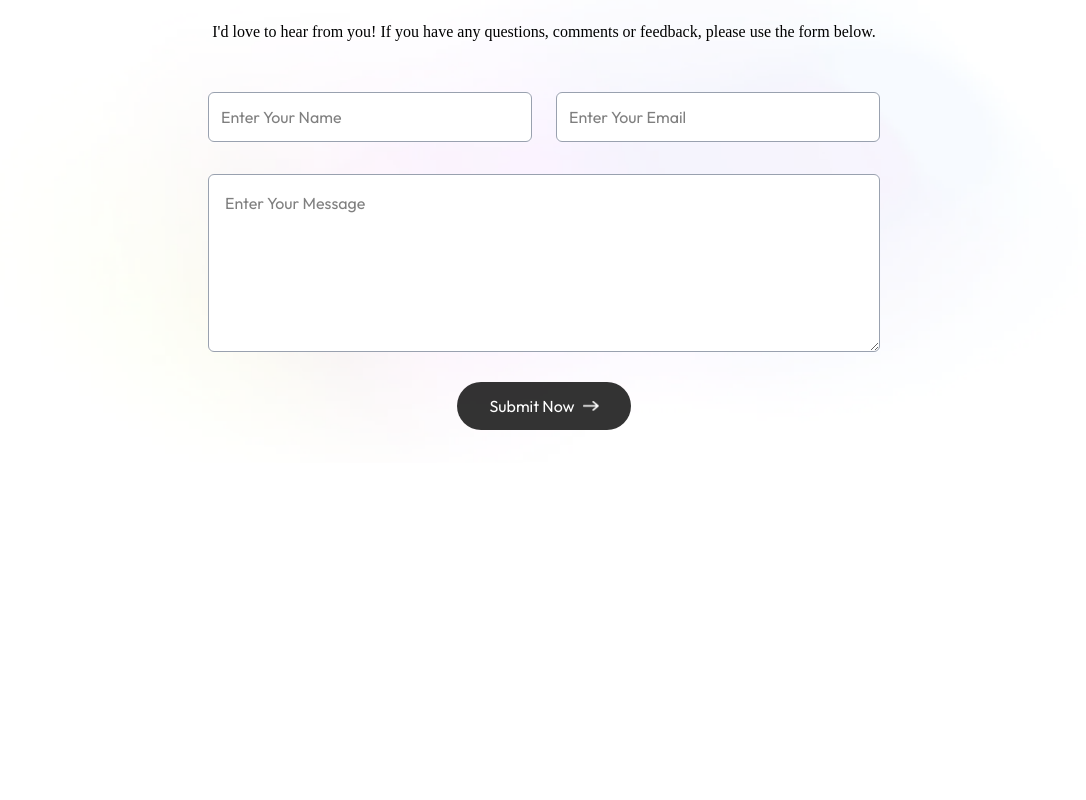
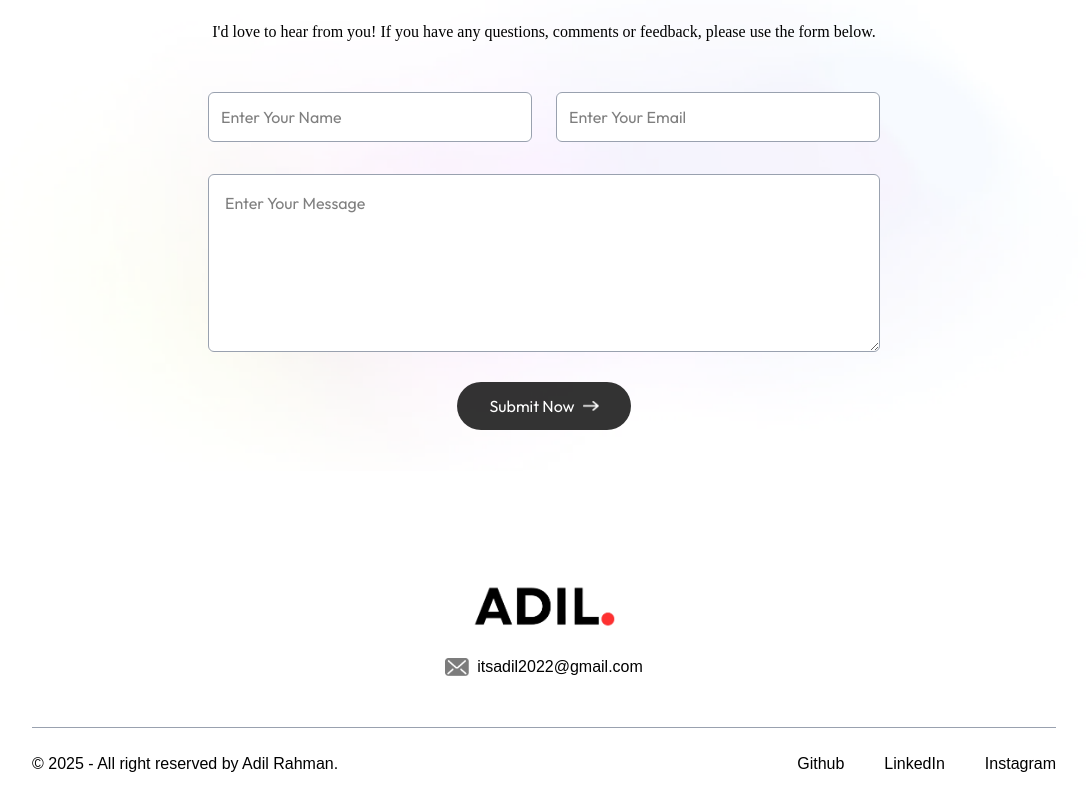
Before and after one commit to Coded-Adil/next-js-portfolio, a Next.js app: page / in a window 1280 px wide. Shown: the part 3049-3849 px from the top of the page, without its empty margins (96-1182 px from the left). Before the commit the page ends 3519 px from the top, so only its background shows below. Built offline with nearby package versions, Linux system fonts and the light colour scheme; a web font is replaced by a local one.

Commit message:
Implemented Contact section functionality and footer section

```diff
--- a/app/layout.tsx
+++ b/app/layout.tsx
@@ -2,6 +2,7 @@ import type { Metadata } from "next";
 import { Outfit, Ovo } from "next/font/google";
 import "./globals.css";
 import Navbar from "@/components/Navbar";
+import Footer from "@/components/Footer";
 
 const outfit = Outfit({
   subsets: ["latin"],
@@ -35,6 +36,7 @@ export default function RootLayout({
           {children}
         </main>
         {/* Footer */}
+        <Footer />
       </body>
     </html>
   );
--- a/components/Contact.tsx
+++ b/components/Contact.tsx
@@ -1,7 +1,48 @@
+"use client";
+
 import { assets } from "@/app/assets";
 import Image from "next/image";
+import { useState } from "react";
+
+interface FormSubmissionResponse {
+    success: boolean;
+    message?: string;
+}
 
 const Contact = () => {
+    const [result, setResult] = useState("");
+
+    const onSubmit = async (event: React.FormEvent<HTMLFormElement>): Promise<void> => {
+        event.preventDefault();
+
+        // Store form reference immediately
+        const form = event.currentTarget;
+        setResult("Sending....");
+        const formData = new FormData(form);
+
+        formData.append("access_key", "9f095bb3-5841-44a6-8aa3-48048e64b192");
+
+        try {
+            const response = await fetch("https://api.web3forms.com/submit", {
+                method: "POST",
+                body: formData
+            });
+
+            const data: FormSubmissionResponse = await response.json();
+
+            if (data.success) {
+                setResult("Form Submitted Successfully");
+                form.reset();
+            } else {
+                console.log("Error", data);
+                setResult(data.message || "Error submitting form");
+            }
+        } catch (error) {
+            console.error("Submission error:", error);
+            setResult("Failed to submit form. Please try again.");
+        }
+};
+
     return (
         <section className="w-full px-[12%] py-10 scroll-mt-20 bg-[url('../public/project/footer-bg-color.png')] bg-no-repeat bg-center bg-size-[90%_auto]" id="contact">
             <h4 className="text-center mb-2 text-lg font-ovo">Connect with me</h4>
@@ -11,16 +52,18 @@ const Contact = () => {
                 feedback, please use the form below.
             </p>
 
-            <form className="max-w-2xl mx-auto">
+            <form onSubmit={onSubmit} className="max-w-2xl mx-auto">
                 <div className="grid grid-cols-auto gap-6 mt-10 mb-8">
-                    <input className="flex-1 p-3 outline-none border-[0.5px] border-gray-400 rounded-md bg-white" type="text" placeholder="Enter Your Name" required />
-                    <input className="flex-1 p-3 outline-none border-[0.5px] border-gray-400 rounded-md bg-white" type="email" placeholder="Enter Your Email" required />
+                    <input name="name" className="flex-1 p-3 outline-none border-[0.5px] border-gray-400 rounded-md bg-white" type="text" placeholder="Enter Your Name" required />
+                    <input name="email" className="flex-1 p-3 outline-none border-[0.5px] border-gray-400 rounded-md bg-white" type="email" placeholder="Enter Your Email" required />
                 </div>
-                <textarea rows={6} placeholder="Enter Your Message" required
+                <textarea name="message" rows={6} placeholder="Enter Your Message" required
                     className="w-full p-4 outline-none border-[0.5px] border-gray-400 rounded-md bg-white mb-6"></textarea>
                 <button type="submit" className="py-3 px-8 w-max flex items-center justify-between gap-2 bg-black/80 text-white rounded-full mx-auto hover:bg-black duration-500">
                     Submit Now <Image src={assets.right_arrow_white} alt="Right Arrow" className="w-4" />
                 </button>
+
+                <p className="mt-4">{result}</p>
             </form>
         </section>
     );
--- /dev/null
+++ b/components/Footer.tsx
@@ -0,0 +1,33 @@
+import { assets } from "@/app/assets";
+import Image from "next/image";
+
+const Footer = () => {
+    return (
+        <div className="mt-20">
+            <div className="text-center">
+                <Image src={assets.logo} alt="logo" className="w-36 mx-auto mb-2" />
+                <div className="w-max flex items-center gap-2 mx-auto">
+                    <Image src={assets.mail_icon} alt="Email" className="w-6" />
+                    itsadil2022@gmail.com
+                </div>
+            </div>
+
+            <div className="text-center sm:flex items-center justify-between border-t border-gray-400 mx-[10%] mt-12 py-6">
+                <p>© 2025 - All right reserved by Adil Rahman.</p>
+                <ul className="flex items-center justify-center gap-10 mt-4 sm:mt-0">
+                    <li>
+                        <a href="https://github.com/Coded-Adil" target="_blank">Github</a>
+                    </li>
+                    <li>
+                        <a href="https://www.linkedin.com/in/coded-adil" target="_blank">LinkedIn</a>
+                    </li>
+                    <li>
+                        <a href="https://www.instagram.com/_.adil_rahman._" target="_blank">Instagram</a>
+                    </li>
+                </ul>
+            </div>
+        </div>
+    );
+};
+
+export default Footer;
```
